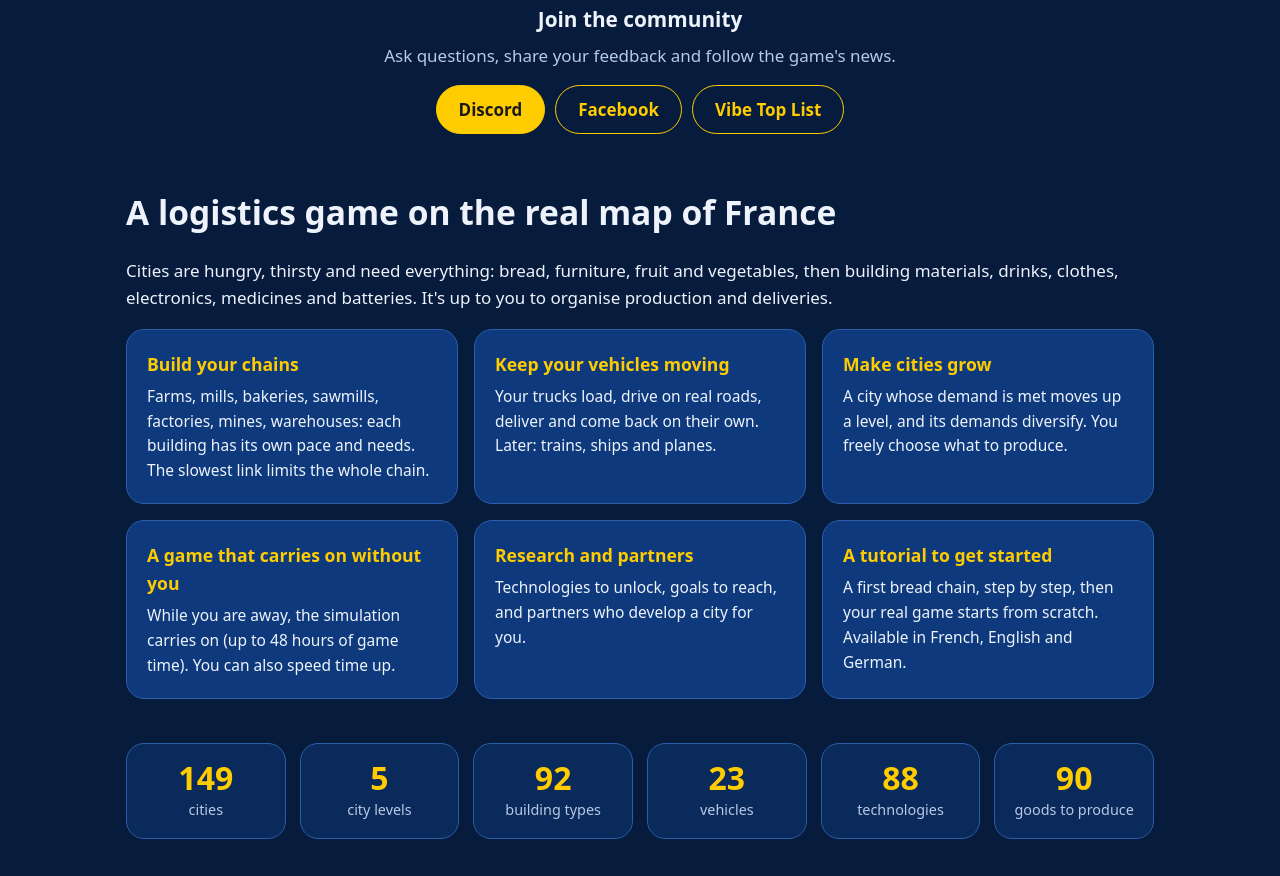
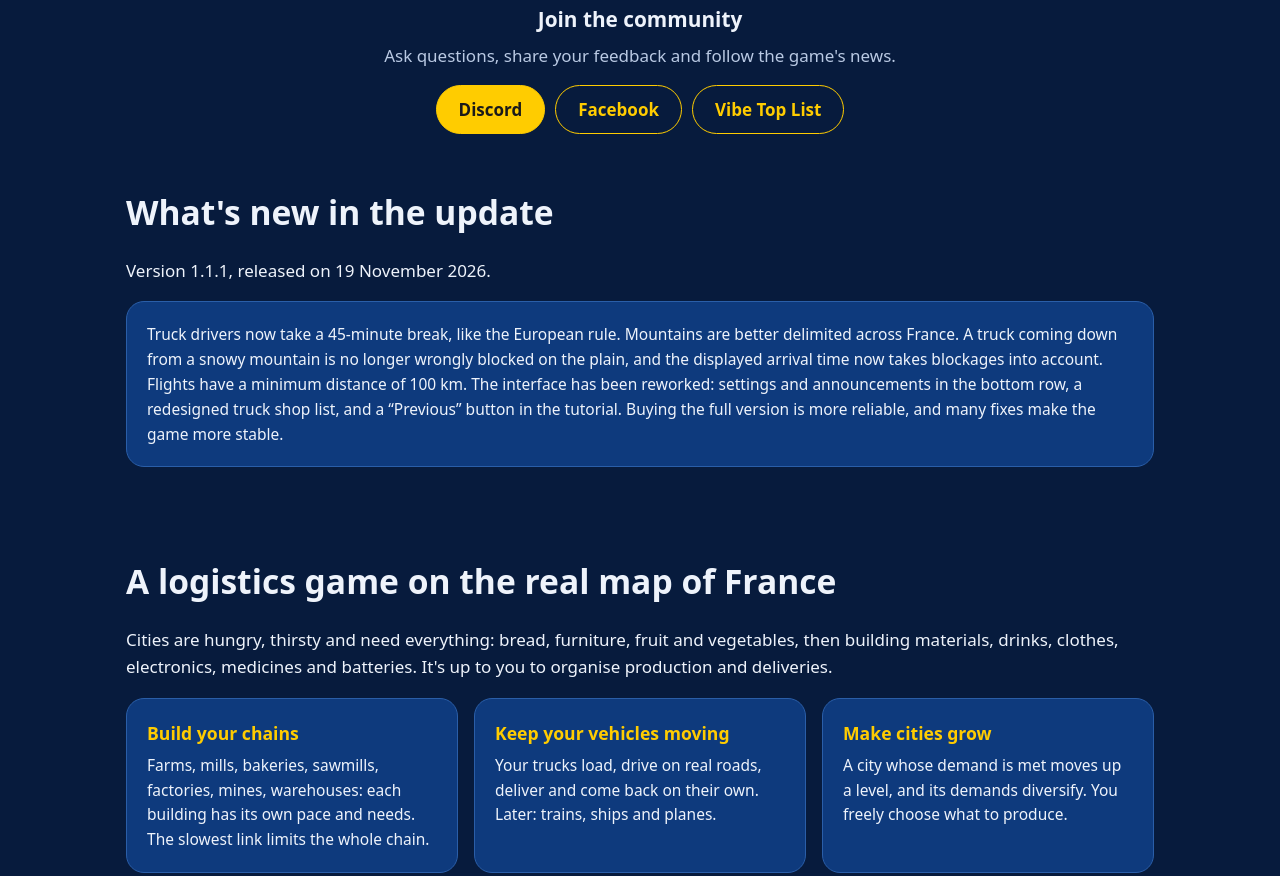
Before and after one commit to jerome1673/hexagon-logistics-tycoon, a plain HTML site: page index.html in a window 1280 px wide. Shown: the part 1501-2377 px from the top of the page. Drawn offline with Linux system fonts and the light colour scheme.

Commit message:
Site : section Nouveautés (mise à jour 1.1.1) et lien dans le menu
Co-Authored-By: Claude Sonnet 5.5 <noreply@anthropic.com>
Claude-Session: https://claude.ai/code/session_017N6t9zTNFG8JMXm47zLriF

```diff
--- a/index.html
+++ b/index.html
@@ -90,6 +90,7 @@
     <strong>Hexagon Logistics Tycoon</strong>
     <nav>
       <a href="#communaute"><span class="fr">Communauté</span><span class="en">Community</span></a>
+      <a href="#nouveautes"><span class="fr">Nouveautés</span><span class="en">What's new</span></a>
       <a href="#jeu"><span class="fr">Le jeu</span><span class="en">The game</span></a>
       <a href="#captures"><span class="fr">Captures</span><span class="en">Screenshots</span></a>
       <a href="#versions"><span class="fr">Versions</span><span class="en">Versions</span></a>
@@ -151,6 +152,18 @@
         <a class="principal" href="https://discord.gg/Sd9yrNzEk" rel="noopener">Discord</a>
         <a href="https://www.facebook.com/share/19oHjNwFPr/" rel="noopener">Facebook</a>
         <a href="https://vibetoplist.com/listing/hexagon-logistics-tycoon" rel="noopener">Vibe Top List</a>
+      </div>
+    </div>
+  </section>
+
+  <section id="nouveautes">
+    <div class="centre">
+      <h2 class="fr">Les nouveautés de la mise à jour</h2><h2 class="en">What's new in the update</h2>
+      <p class="intro fr">Version 1.1.1, publiée le 19 novembre 2026.</p>
+      <p class="intro en">Version 1.1.1, released on 19 November 2026.</p>
+      <div class="carte">
+        <p class="fr">Les chauffeurs routiers font maintenant une pause de 45 minutes, comme la règle européenne. Les montagnes sont mieux délimitées dans toute la France. Un camion qui descend d’une montagne enneigée n’est plus bloqué à tort en plaine, et l’heure d’arrivée affichée tient compte des blocages. Les vols ont une distance minimale de 100 km. L’interface a été retravaillée : paramètres et annonces dans la rangée du bas, liste d’achat des camions refaite, tutoriel avec un bouton « Précédent ». L’achat de la version complète est plus fiable, et de nombreuses corrections rendent le jeu plus stable.</p>
+        <p class="en">Truck drivers now take a 45-minute break, like the European rule. Mountains are better delimited across France. A truck coming down from a snowy mountain is no longer wrongly blocked on the plain, and the displayed arrival time now takes blockages into account. Flights have a minimum distance of 100 km. The interface has been reworked: settings and announcements in the bottom row, a redesigned truck shop list, and a “Previous” button in the tutorial. Buying the full version is more reliable, and many fixes make the game more stable.</p>
       </div>
     </div>
   </section>
```
